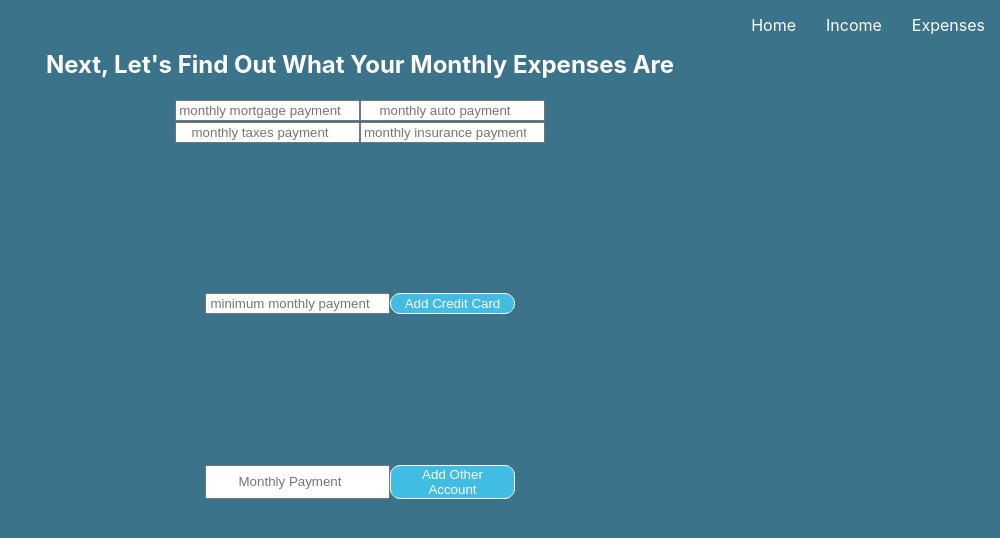
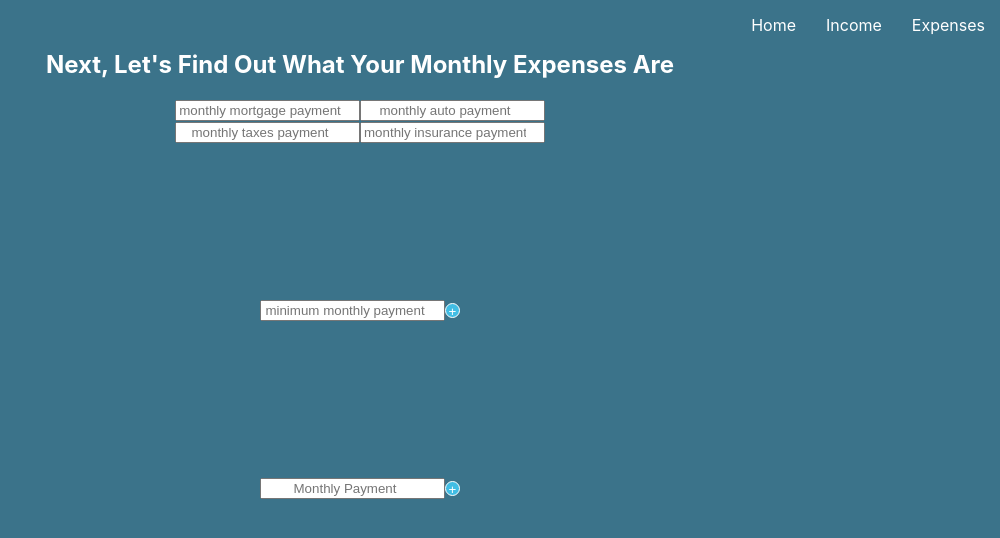
Before and after one commit to macrowell70/mortgage-calculator, a React (Create React App) app: page /expenses in a window 1280 px wide. Shown: the top 538 px of the page, without its empty margins (280-1280 px from the left). Built offline with nearby package versions, Linux system fonts and the light colour scheme.

Commit message:
updates styles

```diff
--- a/src/App.css
+++ b/src/App.css
@@ -15,9 +15,14 @@ button {
   border: 1px solid #FFFFFF;
   border-radius: 10px;
   background: #41BDE4;
-  color: white;
+  color: white
 }
-
+.add-button{
+  height: 15px;
+  width: 15px;
+  padding: 0;
+  border-radius: 50%;
+}
 .reset {
   background: #E44141;
 }
--- a/src/Components/ExpensesCalculator.css
+++ b/src/Components/ExpensesCalculator.css
@@ -7,4 +7,5 @@
 }
 .dynamic-fields-container{
     display: flex;
+    align-items: center;
 }
--- a/src/Components/ExpensesCalculator.js
+++ b/src/Components/ExpensesCalculator.js
@@ -95,7 +95,7 @@ export default function ExpensesCalculator(props) {
                             >
                             </input>
                         ))}
-                        <button type='button' onClick={addCreditCard}>Add Credit Card</button>
+                        <button type='button' className='add-button' onClick={addCreditCard}>+</button>
                     </div>
                     <div id='other-container' className='dynamic-fields-container'>
                         {formValues.other.map((oth, i) => (
@@ -109,7 +109,7 @@ export default function ExpensesCalculator(props) {
                             >
                             </input>
                         ))}
-                        <button type='button' onClick={addOther}>Add Other Account</button>
+                        <button type='button' className='add-button' onClick={addOther}>+</button>
                     </div>
 
                 </form>
--- a/src/Components/IncomeCalculator.js
+++ b/src/Components/IncomeCalculator.js
@@ -87,7 +87,9 @@ export default function IncomeCalculator(props) {
                     <div
                         className='calculated-income'>
                         {`Your calculated monthly income: $${formValues.calculatedInc}`}
-                        <button>Next Page</button>
+                        <a href='/expenses'>
+                           <button>Next Page</button>
+                        </a>
                     </div>
                 )}
             </div>
```
Also changed, not shown: src/index.css (line endings or trailing spaces).
